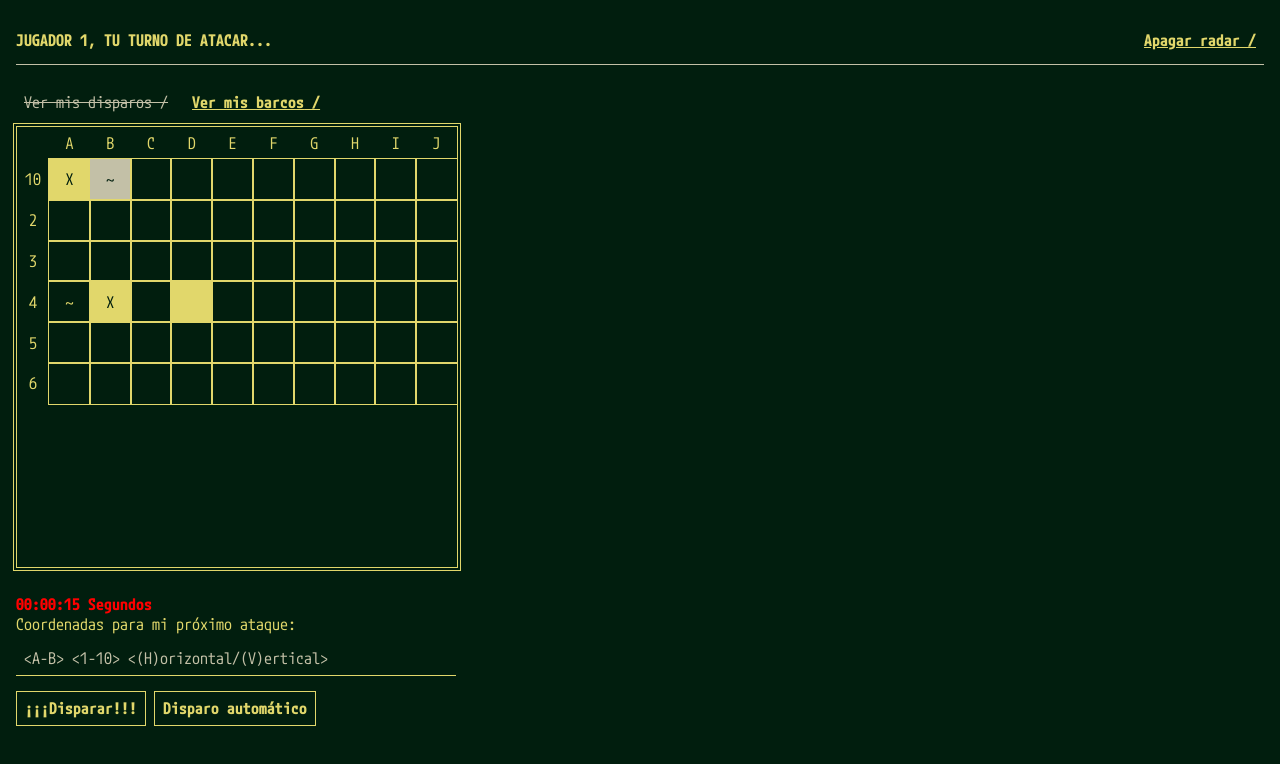
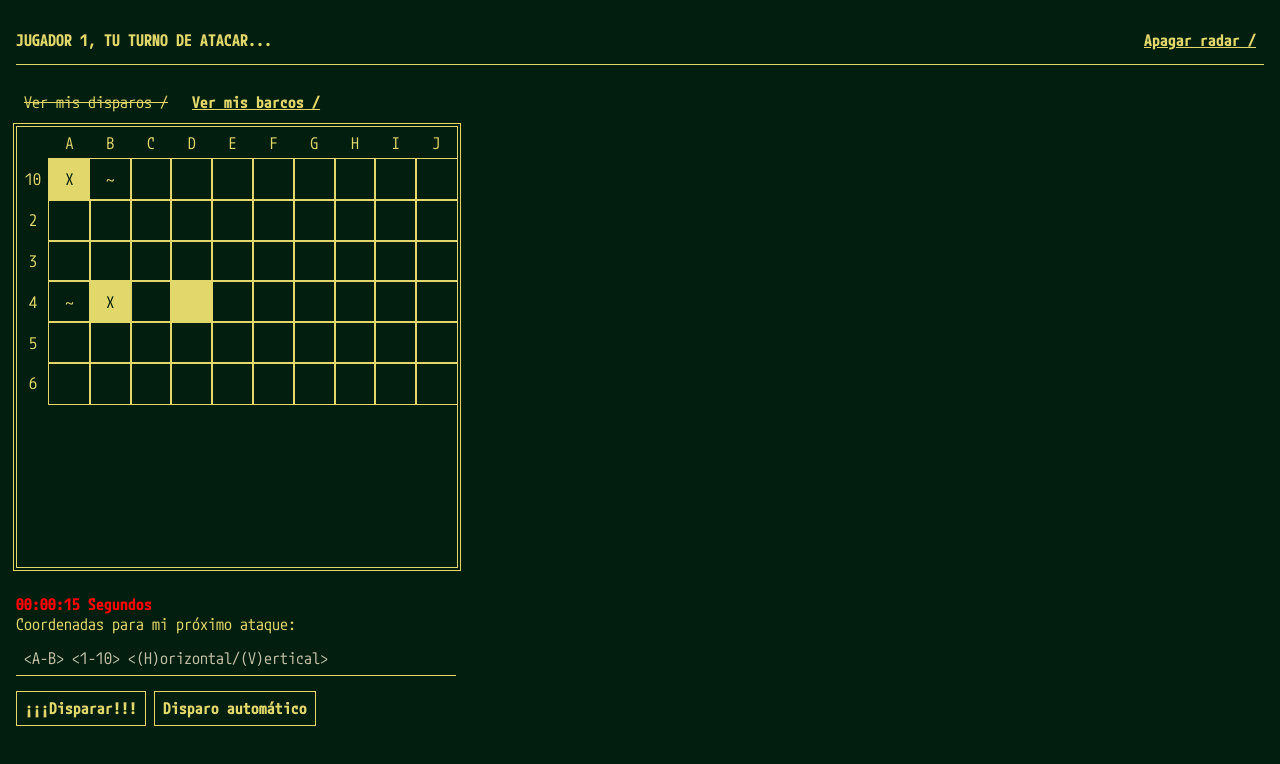
Before and after one commit to dothedada/batttleship-top, a website built with Vite: page src/index.html in a window 1280 px wide. Built offline with nearby package versions, Linux system fonts and the light colour scheme.

Commit message:
Unifica el uso de los colores en la interface

```diff
--- a/src/css/styles.css
+++ b/src/css/styles.css
@@ -117,7 +117,7 @@ header {
     align-items: center;
     margin: 0 0 calc(var(--lineheight) / 2);
     /* padding: 0 0 calc(var(--lineheight) / 2); */
-    border-bottom: 1px solid var(--primary);
+    border-bottom: 1px solid var(--text);
 }
 nav {
     margin: 0;
@@ -149,7 +149,6 @@ nav button:disabled {
     pointer-events: none;
     font-weight: 400;
     text-decoration: line-through;
-    color: var(--primary);
 }
 
 .board {
@@ -183,6 +182,7 @@ nav button:disabled {
 .board__attack:hover {
     background-color: var(--text);
     color: var(--background);
+
     transition: background-color 0.3s ease-in;
 }
 .board__attack:hover:focus-within {
@@ -192,11 +192,13 @@ nav button:disabled {
     outline-offset: -4px;
 }
 .board__attack:disabled {
-    background-color: var(--primary);
-    color: var(--background);
     cursor: not-allowed;
+
+    background-color: var(--background);
+    color: var(--text);
 }
 .board__attack:disabled[data-impact='ship'] {
+    color: var(--background);
     background-color: var(--text);
 }
 
@@ -230,6 +232,7 @@ input {
 }
 input::placeholder {
     color: var(--primary);
+    opacity: 1;
 }
 input:focus-visible {
     background-color: var(--text);
```
